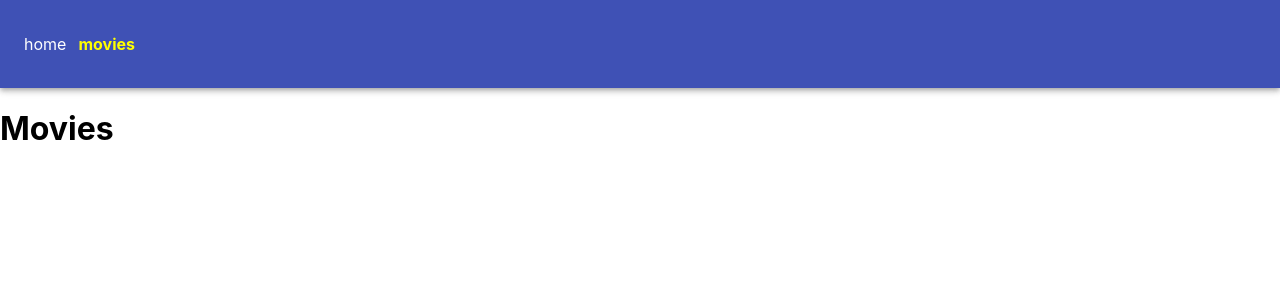
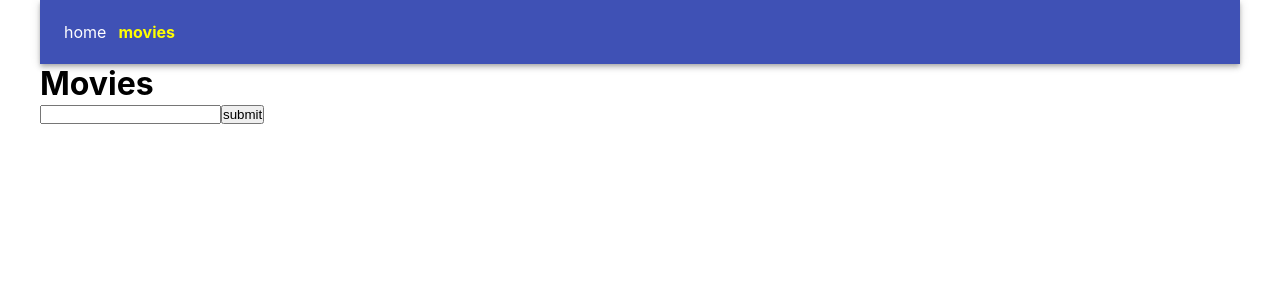
Before and after one commit to yevhenpodoliaka/goit-react-hw-05-movies, a React (Create React App) app: page /movies in a window 1280 px wide. Shown: the top 300 px of the page. Built offline with nearby package versions, Linux system fonts and the light colour scheme.

Commit message:
add searchform

```diff
--- a/src/components/App.jsx
+++ b/src/components/App.jsx
@@ -3,13 +3,15 @@ import Movies from "pages/Movies";
 import { Routes, Route } from "react-router-dom";
 import Home from "../pages/Home";
 import Header from "./Header/Header";
+
+
 export const App = () => {
-  return (<div>
+  return (<div >
     <Header/>
     <Routes>
-      <Route path="/" element={ <Home/>} />
+      <Route index="/" element={<Home/>} />
       <Route path="/movies" element={<Movies />}/>
-      <Route path="/movies:movieId" element={ <MovieDetalis/>} />
+      <Route path="/movies:movieId" element={<MovieDetalis />}/>
     </Routes>
   </div>
 
--- /dev/null
+++ b/src/components/Cast/Cast.jsx
@@ -0,0 +1,3 @@
+export default function Cast() {
+    return <h2>cast</h2>
+}
--- a/src/components/MovieCard/MovieCard.styled.jsx
+++ b/src/components/MovieCard/MovieCard.styled.jsx
@@ -1,16 +1,17 @@
 import styled from "styled-components";
 
-export const Card= styled.div`
+export const Card = styled.div`
     display:flex;
-    /* align-items:center;
-    justify-content:center; */
+    width:100%;
 
 `
 export const WrapImg= styled.div`
     display:flex;
     align-items:center;
     justify-content:center;
-   width:15%;
+    padding:15px;
+    background-color: #f1f1f1;
+    width:35%;
 
 
 
@@ -23,6 +24,11 @@ export const Poster= styled.img`
     object-fit:cover;
 
 `
-export const WrapDescription= styled.div`
+export const WrapDescription = styled.div`
+width:65%;
  text-align:start;
+  padding: 0 50px;
+  background-color:grey;
+  color:white;
+
 `
--- /dev/null
+++ b/src/components/SearchForm/SearchForm.jsx
@@ -0,0 +1,18 @@
+import { useState } from "react";
+
+export default function SearchForm({onSubmit}) {
+    const [query, setQuery] = useState('')
+      const handelChange = (e) => {
+        setQuery(e.target.value)
+    }
+    const handleSubmit = (e) => {
+        e.preventDefault()
+        onSubmit(query)
+        setQuery('')
+    }
+
+    return <form onSubmit={handleSubmit}>
+        <input type="text" value={query} onChange={handelChange} />
+        <button type="submit">submit</button>
+    </form>
+}
--- a/src/index.css
+++ b/src/index.css
@@ -13,3 +13,12 @@ code {
   font-family: source-code-pro, Menlo, Monaco, Consolas, 'Courier New',
     monospace;
 }
+#root{
+  width: 1200px;
+  margin: 0 auto;
+}
+*{
+  margin: 0;
+  padding: 0;
+  box-sizing:border-box ;
+}
--- a/src/pages/MovieDetails.jsx
+++ b/src/pages/MovieDetails.jsx
@@ -1,5 +1,5 @@
 import { useState, useEffect} from "react";
-import { useParams } from "react-router-dom";
+import { useParams,NavLink } from "react-router-dom";
 import { fetchMovieById } from "service/fetchApi";
 import MovieCard from "components/MovieCard/MovieCard";
 
@@ -10,15 +10,13 @@ const[data,setData]=useState({})
     useEffect(() => {
         fetchMovieById(movieId.slice(1, 10)).then(setData)
     },[movieId])
-
-
-
-    console.log(data);
+console.log(data);
     return<div>
-        <h2> movie detalis {movieId}</h2>
         <MovieCard poster_path={data.poster_path}
                     title={data.title}
                     overview={data.overview}
         />
+        <NavLink to=":movieId/cast">cast</NavLink>
+        <NavLink to=":movieId/reviews">reviews</NavLink>
         </div>
 }
--- a/src/pages/Movies.jsx
+++ b/src/pages/Movies.jsx
@@ -1,3 +1,23 @@
-export default function Movies(){
-    return <h1>Movies</h1>
+import { useState ,useEffect} from "react";
+import SearchForm from "components/SearchForm/SearchForm";
+import Gallery from "components/Gallery/Gallery";
+import {fetchSearchMovie} from '../service/fetchApi'
+
+export default function Movies() {
+    const [query, setQuery] = useState('');
+    const [items, setItems] = useState([])
+
+    useEffect(() => {
+        if (query === '') {
+            return
+        }
+        fetchSearchMovie(query).then(res=>setItems(res.results))
+    },[query])
+
+    return <div>
+        <h1>Movies</h1>
+        <SearchForm onSubmit={setQuery} />
+        <Gallery items={items}/>
+    </div>
+
 }
--- a/src/service/fetchApi.js
+++ b/src/service/fetchApi.js
@@ -13,3 +13,10 @@ export async function fetchMovieById(movieId) {
          const data = await response.json();
          return data;
 }
+
+  export async function fetchSearchMovie(searchQuery) {
+    const url = `${BASE_URL}/search/movie?api_key=${KEY}&language=en-US&query=${searchQuery}&page=${1}&include_adult=false`;
+    const response = await fetch(url);
+    const data = response.json();
+    return data;
+  }
```
Also changed, not shown: src/components/Header/Header.jsx (+3 -5 lines), src/components/SearchForm/SearchForm.styled.jsx (added).
